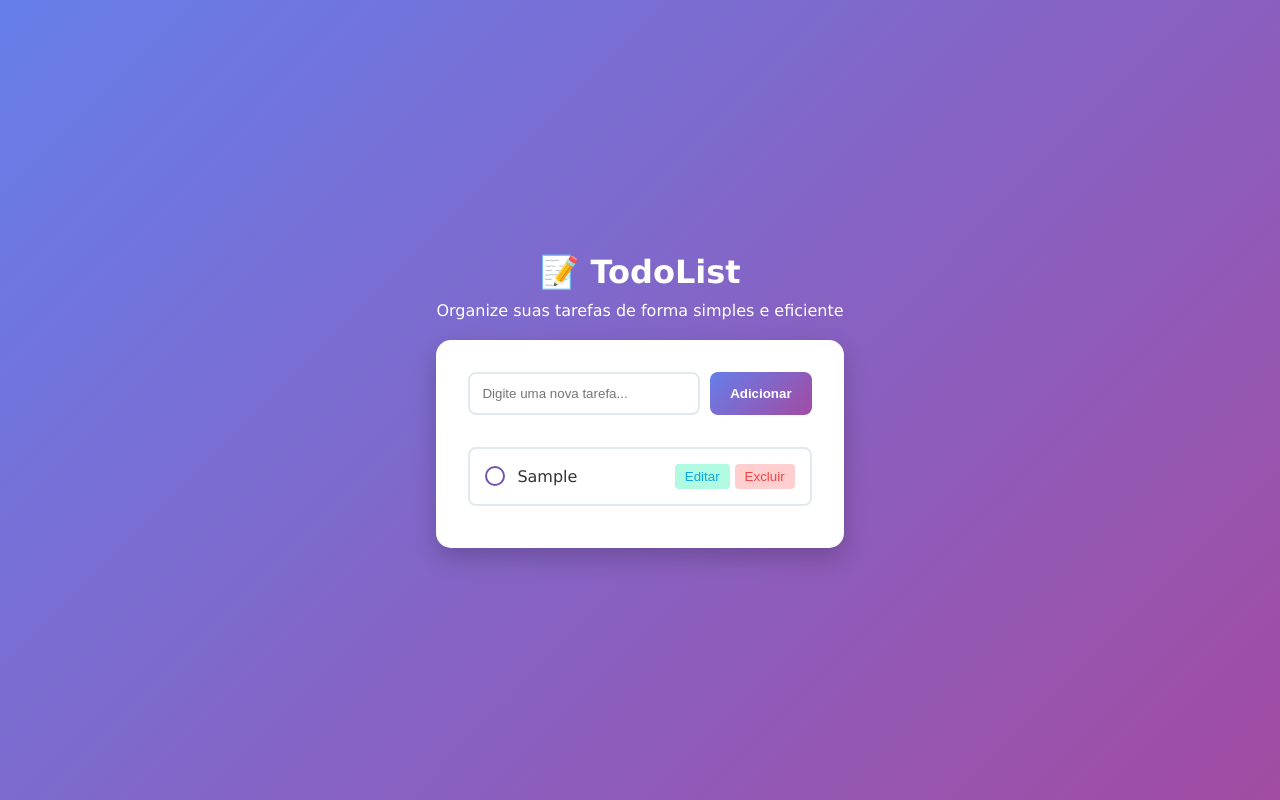
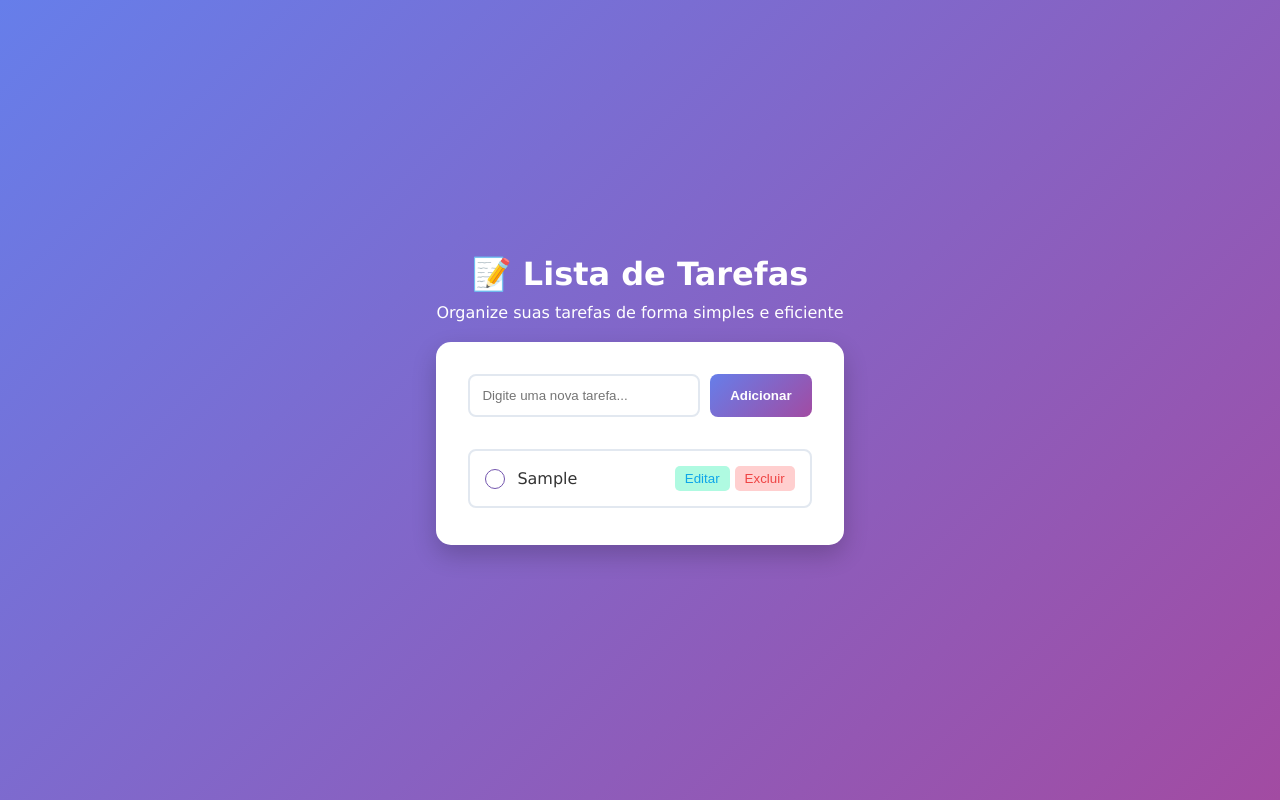
Before and after one commit to erikaoliveiracorrea/Lista-de-Tarefas, a React (Vite) app in the folder todolist-front/: page / in a window 1280 px wide. Both pictures are taken after typing "Sample" into the empty fields and a click on the button "Adicionar". Built offline with nearby package versions, Linux system fonts and the light colour scheme.

Commit message:
Refatoração: separando componentes e criando Botões

```diff
--- a/todolist-front/src/App.css
+++ b/todolist-front/src/App.css
@@ -1,7 +1,6 @@
 body {
-  margin: 0;
+  background: var(--bg-gradient);
   font-family: Verdana, Geneva, Tahoma, sans-serif;
-  background: var(--bg-gradient);
   min-height: 100vh;
   display: flex;
   justify-content: center;
@@ -10,9 +9,9 @@ body {
 
 .container {
   text-align: center;
-  color: #ffffff;
   width: 100%;
   max-width: 600px;
+  color: #fff;
 }
 
 header p {
@@ -20,18 +19,18 @@ header p {
 }
 
 .card {
-  background: white;
+  margin-top: 20px;
+  background: #fff;
   border-radius: 15px;
+  box-shadow: 0 10px 25px rgba(0, 0, 0, 0.2);
   padding: 2rem;
-  margin-top: 20px;
   color: #333;
-  box-shadow: 0 10px 25px rgba(0, 0, 0, 0.2);
 }
 
 .input-group {
   display: flex;
+  margin-bottom: 2rem;
   gap: 10px;
-  margin-bottom: 2rem;
 }
 
 input {
@@ -48,7 +47,7 @@ input:focus {
 
 .btn-add {
   background: var(--bg-gradient);
-  color: #ffffff;
+  color: #fff;
   border: none;
   padding: 0 20px;
   border-radius: 8px;
@@ -60,12 +59,10 @@ input:focus {
   display: flex;
   justify-content: space-between;
   align-items: center;
-  /*gap: 10px;*/
-  /*background: #f1ddef;*/
   border: 2px solid var(--second);
+  border-radius: 8px;
+  margin: 5px 0;
   padding: 15px;
-  margin-bottom: 10px;
-  border-radius: 8px;
 }
 
 .item-texto {
@@ -75,16 +72,16 @@ input:focus {
   font-size: 16px;
   font-weight: 500;
 }
-
+/* Estilo da bolinha de seleção */
 .radio-icon {
   width: 20px;
   height: 20px;
-  border: 2px solid var(--primary);
+  border: 1px solid var(--primary);
   border-radius: 50%;
   display: inline-block;
   cursor: pointer;
   transition: all 0.2s ease;
-  background: #ffffff;
+  background: white;
   position: relative;
 }
 /* quando o tarefa estiver concluida o texto fica riscado*/
@@ -96,7 +93,7 @@ input:focus {
 
 /* Quando a tarefa estiver concluída, a bolinha muda */
 .item.concluido .radio-icon {
-  background-color: #10b981; /* Verde */
+  background-color: #10b981;
   border-color: #10b981;
 }
 
@@ -110,20 +107,19 @@ input:focus {
   left: 50%;
   transform: translate(-50%, -50%);
 }
-
 .acoes button {
   margin-left: 5px;
+  padding: 5px 10px;
   border: none;
-  padding: 5px 10px;
-  border-radius: 4px;
+  border-radius: 5px;
   cursor: pointer;
 }
 
-.btn-edit {
+.btn-editar {
   background: #affae1;
   color: #0ea5e9;
 }
-.btn-delete {
+.btn-excluir {
   background: #ffcfcf;
   color: #ef4444;
 }
--- a/todolist-front/src/App.jsx
+++ b/todolist-front/src/App.jsx
@@ -1,68 +1,103 @@
-import { useState } from 'react'
-import './App.css'
-import TaskItem from './components/TaskItem'
+import { useState, useRef } from "react";
+import "./App.css";
+import Botoes from "./components/Botoes";
 
 function App() {
-  const [tarefas, setTarefas] = useState([]);
-  const [novoItem, setNovoItem] = useState("");
+  const [tarefas, setTarefas] = useState([]); //array vazio de tarefas
+  const [novoItem, setNovoItem] = useState(""); //capturar o que o usuário digitar
+  const [idEditando, setIdEditando] = useState(null); // guarda o id da tarefa em edição
+  const [textoEditando, setTextoEditando] = useState(""); // guarda o texto temporário da edição
+  const inputRef = useRef(null); //referência para o input
 
   function adicionarTarefa() {
+    //validação
     if (novoItem.trim() === "") {
-      alert("Por favor, digite uma tarefa!");
+      alert("Digite uma tarefa valida");
       return;
     }
 
+    //criar um objeto
     const novaTarefa = {
       id: Date.now(),
       texto: novoItem,
-      concluida: false
+      concluida: false,
     };
 
-    setTarefas([...tarefas, novaTarefa]);
-    setNovoItem("");
+    setTarefas([...tarefas, novaTarefa]); //manter as tarefas que já existe e acrescentar uma nova
+
+    setNovoItem(""); //Limpa o campo do imput atomaticamente quando clicar em ADICIONAR
   }
 
+  // Função para marcar/desmarcar tarefa
+  function alternarConcluida(id) {
+    const novasTarefas = tarefas.map((tarefa) => {
+      if (tarefa.id === id) {
+        // Se for a tarefa que cliquei, inverto o valor de concluida
+        return { ...tarefa, concluida: !tarefa.concluida };
+      }
+      // Se não for ela, retorno o item sem mexer
+      return tarefa;
+    });
+
+    setTarefas(novasTarefas);
+  }
+  // Quando clitar em ADICIONAR, pode apertar ENTER no teclado para adicionar a tarefa, sem precisar clicar no botão
   function handleSubmit(e) {
     e.preventDefault();
     adicionarTarefa();
   }
 
-  function alternarConcluida(id) {
-    const novasTarefas = tarefas.map(tarefa => {
+  // CLICOU EM EDITAR -> entra no modo edição
+  function iniciarEdicao(tarefa) {
+    setIdEditando(tarefa.id); //guarda o id da tarefa que quero editar
+    setTextoEditando(tarefa.texto); //coloca o texto atual dentro do input para o usuário editar
+
+    setTimeout(() => {
+      inputRef.current?.focus();
+    }, 0);
+  }
+
+  // CLICOU EM SALVAR -> salva a alteração
+  function salvarEdicao(id) {
+    if (textoEditando.trim() === "") {
+      alert("Digite um texto válido para a tarefa");
+      return;
+    }
+    const novasTarefas = tarefas.map((tarefa) => {
       if (tarefa.id === id) {
-        return { ...tarefa, concluida: !tarefa.concluida };
+        return { ...tarefa, texto: textoEditando };
       }
       return tarefa;
     });
+    setTarefas(novasTarefas);
+    //limpar o estado de edição
+    setIdEditando(null);
+    setTextoEditando("");
+  }
 
+  //Exclui uma tarefa da lista
+  function excluirTarefa(id) {
+    const confirmar = window.confirm(
+      "Tem certeza que deseja excluir essa tarefa?",
+    );
+    if (!confirmar) return;
+
+    const novasTarefas = tarefas.filter((tarefa) => tarefa.id !== id);
     setTarefas(novasTarefas);
   }
 
-  // NOVA FUNÇÃO: excluir tarefa
-  function excluirTarefa(id) {
-    const novasTarefas = tarefas.filter(tarefa => tarefa.id !== id);
-    setTarefas(novasTarefas);
-  }
-
-  // NOVA FUNÇÃO: editar tarefa
-  function editarTarefa(id, novoTexto) {
-    const novasTarefas = tarefas.map(tarefa => {
-      if (tarefa.id === id) {
-        return { ...tarefa, texto: novoTexto };
-      }
-      return tarefa;
-    });
-
-    setTarefas(novasTarefas);
+  //Clicou em cancelar, sai do modo edição sem salvar
+  function cancelarEdicao() {
+    setIdEditando(null);
+    setTextoEditando("");
   }
 
   return (
     <div className="container">
       <header>
-        <h1>📝 TodoList</h1>
+        <h1>📝 Lista de Tarefas</h1>
         <p>Organize suas tarefas de forma simples e eficiente</p>
       </header>
-
       <div className="card">
         <form className="input-group" onSubmit={handleSubmit}>
           <input
@@ -72,29 +107,57 @@ function App() {
             onChange={(e) => setNovoItem(e.target.value)}
           />
 
-          <button type="submit" className="btn-add">
-            Adicionar
-          </button>
+          <button className="btn-add">Adicionar</button>
         </form>
-
         <ul className="lista">
+          {/*Se a lista estiver vazia mostrar mensagem */}
           {tarefas.length === 0 && (
-            <p style={{ color: '#999' }}>Nenhuma tarefa cadastrada.</p>
+            <p style={{ color: "#999" }}>Nenhuma tarefa cadastrada</p>
           )}
 
           {tarefas.map((tarefa) => (
-            <TaskItem
+            <li
               key={tarefa.id}
-              tarefa={tarefa}
-              alternarConcluida={alternarConcluida}
-              excluirTarefa={excluirTarefa}
-              editarTarefa={editarTarefa}
-            />
+              className={`item ${tarefa.concluida ? "concluido" : ""}`}
+            >
+              <div className="item-texto">
+                {/*Lógica de marcar a tarefa como concluída ou não concluída*/}
+                <span
+                  className="radio-icon"
+                  onClick={() => alternarConcluida(tarefa.id)}
+                ></span>
+                {/*Lógica de editar o texto da tarefa*/}
+                {idEditando === tarefa.id ? (
+                  <input
+                    type="text"
+                    ref={inputRef}
+                    value={textoEditando}
+                    onChange={(e) => setTextoEditando(e.target.value)}
+                    onKeyDown={(e) => {
+                      if (e.key === "Enter") {
+                        salvarEdicao(tarefa.id);
+                      }
+                    }}
+                  />
+                ) : (
+                  <span>{tarefa.texto}</span>
+                )}
+              </div>
+
+              <Botoes
+                tarefa={tarefa}
+                idEditando={idEditando}
+                salvarEdicao={salvarEdicao}
+                iniciarEdicao={iniciarEdicao}
+                excluirTarefa={excluirTarefa}
+                cancelarEdicao={cancelarEdicao}
+              />
+            </li>
           ))}
         </ul>
       </div>
     </div>
-  )
+  );
 }
 
-export default App
+export default App;
--- /dev/null
+++ b/todolist-front/src/components/Botoes.jsx
@@ -0,0 +1,50 @@
+function Botoes({
+  tarefa,
+  idEditando,
+  salvarEdicao,
+  iniciarEdicao,
+  excluirTarefa,
+  cancelarEdicao
+}) {
+  return (
+    <div className="acoes">
+                {idEditando === tarefa.id ? (
+                  <button
+                    type="button"
+                    className="btn-editar"
+                    onClick={() => salvarEdicao(tarefa.id)}
+                  >
+                    Salvar
+                  </button>
+                ) : (
+                  <button
+                    type="button"
+                    className="btn-editar"
+                    onClick={() => iniciarEdicao(tarefa)}
+                  >
+                    Editar
+                  </button>
+                )}
+
+                {idEditando === tarefa.id ? (
+                  <button
+                    type="button"
+                    className="btn-excluir"
+                    onClick={cancelarEdicao}
+                  >
+                    Cancelar
+                  </button>
+                ) : (
+                  <button
+                    type="button"
+                    className="btn-excluir"
+                    onClick={() => excluirTarefa(tarefa.id)}
+                  >
+                    Excluir
+                  </button>
+                )}
+              </div>
+  );
+}
+
+export default Botoes;
--- a/todolist-front/src/components/TaskItem.jsx
+++ /dev/null
@@ -1,104 +0,0 @@
-import { useEffect, useRef, useState } from "react";
-
-function TaskItem({ tarefa, alternarConcluida, excluirTarefa, editarTarefa }) {
-  const [estaEditando, setEstaEditando] = useState(false);
-  const [textoEditado, setTextoEditado] = useState(tarefa.texto);
-
-  const inputRef = useRef(null);
-
-  // Quando entrar em modo edição, coloca foco automático no input
-  useEffect(() => {
-    if (estaEditando && inputRef.current) {
-      inputRef.current.focus();
-
-      // opcional: posiciona o cursor no final do texto
-      const tamanhoTexto = inputRef.current.value.length;
-      inputRef.current.setSelectionRange(tamanhoTexto, tamanhoTexto);
-    }
-  }, [estaEditando]);
-
-  function iniciarEdicao() {
-    setTextoEditado(tarefa.texto);
-    setEstaEditando(true);
-  }
-
-  function salvarEdicao() {
-    if (textoEditado.trim() === "") {
-      alert("A tarefa não pode ficar vazia!");
-      return;
-    }
-
-    editarTarefa(tarefa.id, textoEditado);
-    setEstaEditando(false);
-  }
-
-  function cancelarEdicao() {
-    setTextoEditado(tarefa.texto);
-    setEstaEditando(false);
-  }
-
-  function handleKeyDown(e) {
-    if (e.key === "Enter") {
-      salvarEdicao();
-    }
-
-    if (e.key === "Escape") {
-      cancelarEdicao();
-    }
-  }
-
-  return (
-    <li className={`item ${tarefa.concluida ? "concluido" : ""}`}>
-      <div className="item-texto">
-        {!estaEditando && (
-          <>
-            <span
-              className="radio-icon"
-              onClick={() => alternarConcluida(tarefa.id)}
-            ></span>
-            {tarefa.texto}
-          </>
-        )}
-
-        {estaEditando && (
-          <input
-            ref={inputRef}
-            type="text"
-            value={textoEditado}
-            onChange={(e) => setTextoEditado(e.target.value)}
-            onKeyDown={handleKeyDown}
-            className="input-edicao"
-          />
-        )}
-      </div>
-
-      <div className="acoes">
-        {!estaEditando ? (
-          <>
-            <button type="button" className="btn-edit" onClick={iniciarEdicao}>
-              Editar
-            </button>
-            <button
-              type="button"
-              className="btn-delete"
-              onClick={() => excluirTarefa(tarefa.id)}
-            >
-              Excluir
-            </button>
-          </>
-        ) : (
-          <>
-            <button type="button" className="btn-edit" onClick={salvarEdicao}>
-              Salvar
-            </button>
-            <button type="button" className="btn-delete" onClick={cancelarEdicao}>
-              Cancelar
-            </button>
-          </>
-        )}
-      </div>
-    </li>
-  );
-}
-
-export default TaskItem;
```
